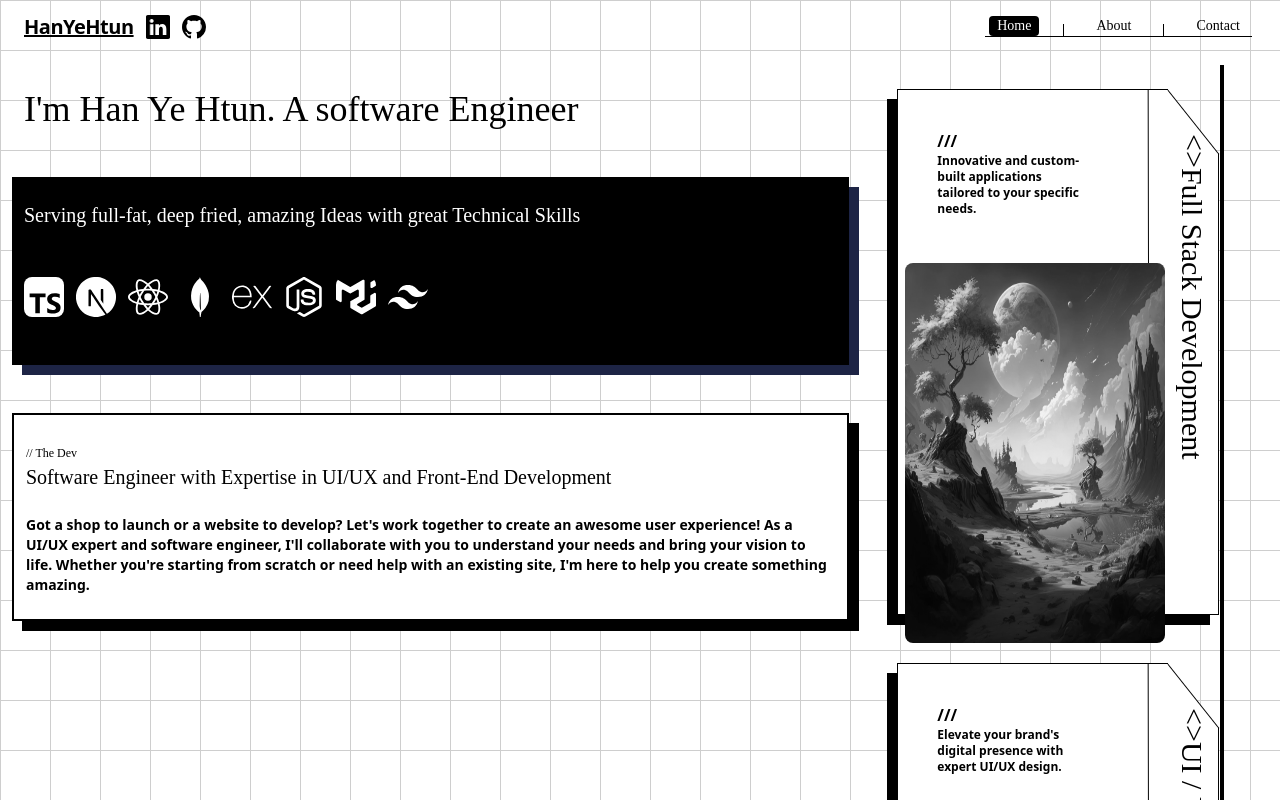
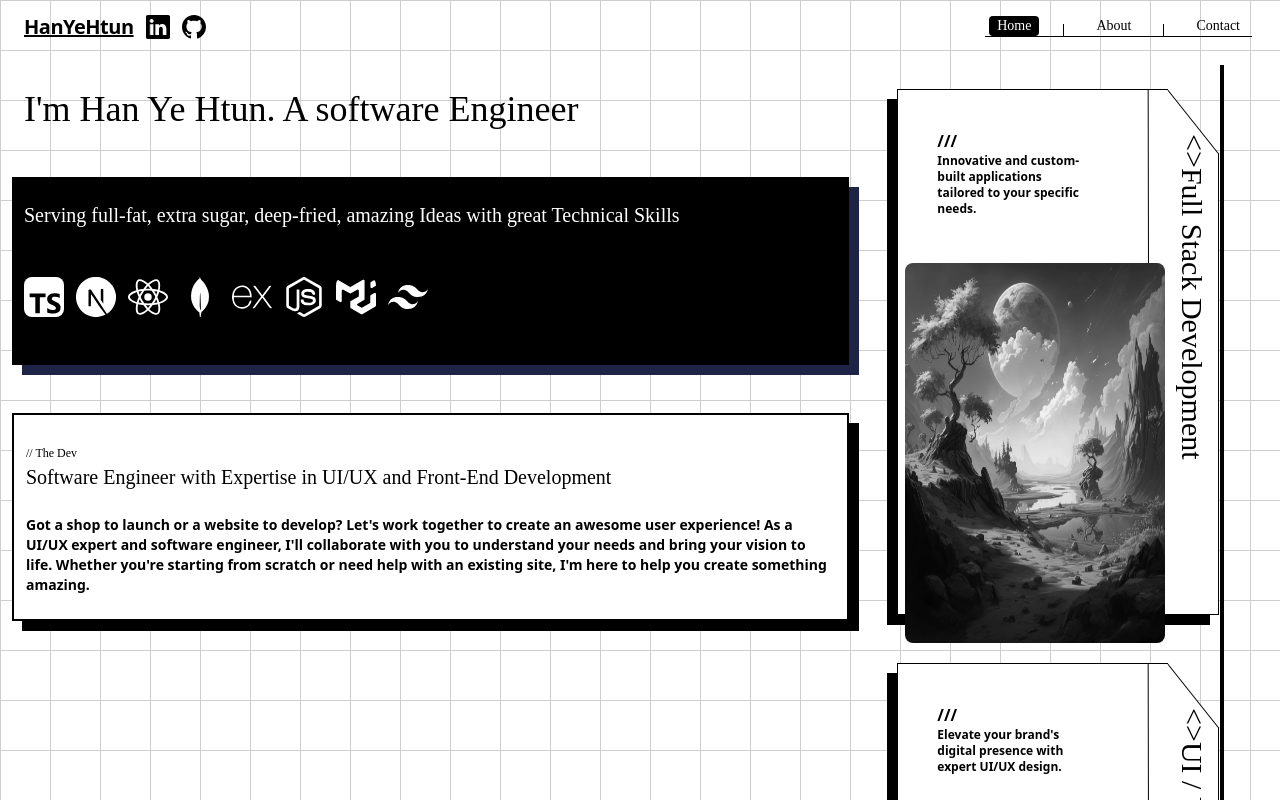
Before and after one commit to sloth30799/Portfolio, a React (Vite) app: page / in a window 1280 px wide. Shown: the top 800 px of the page. Built offline with nearby package versions, Linux system fonts and the light colour scheme; a web font is replaced by a local one.

Commit message:
text change

```diff
--- a/src/components/Hero.jsx
+++ b/src/components/Hero.jsx
@@ -37,8 +37,8 @@ const Hero = () => {
           I'm Han Ye Htun. A software Engineer
         </h1>
         <div className="bg-black text-white text-xl font-title flex flex-col px-3 py-6 shadow-blue">
-          Serving full-fat, deep fried, amazing Ideas with great Technical
-          Skills
+          Serving full-fat, extra sugar, deep-fried, amazing Ideas with great
+          Technical Skills
           <div className="flex flex-row flex-wrap md:flex-nowrap gap-3 my-6 lg:mt-12">
             <SiTypescript size={"2.5rem"} className={styles.icon} />
             <SiNextdotjs size={"2.5rem"} className={styles.icon} />
```
